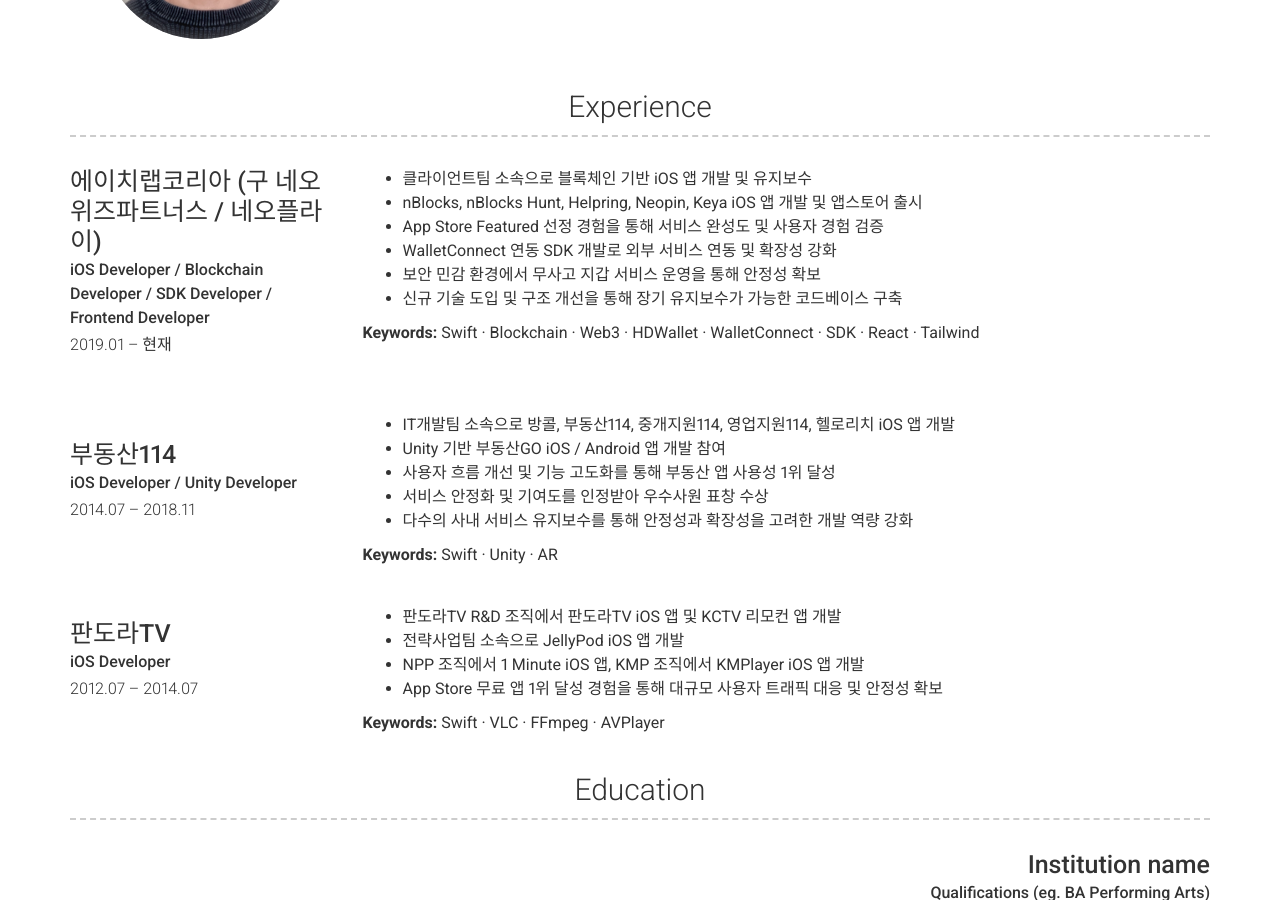
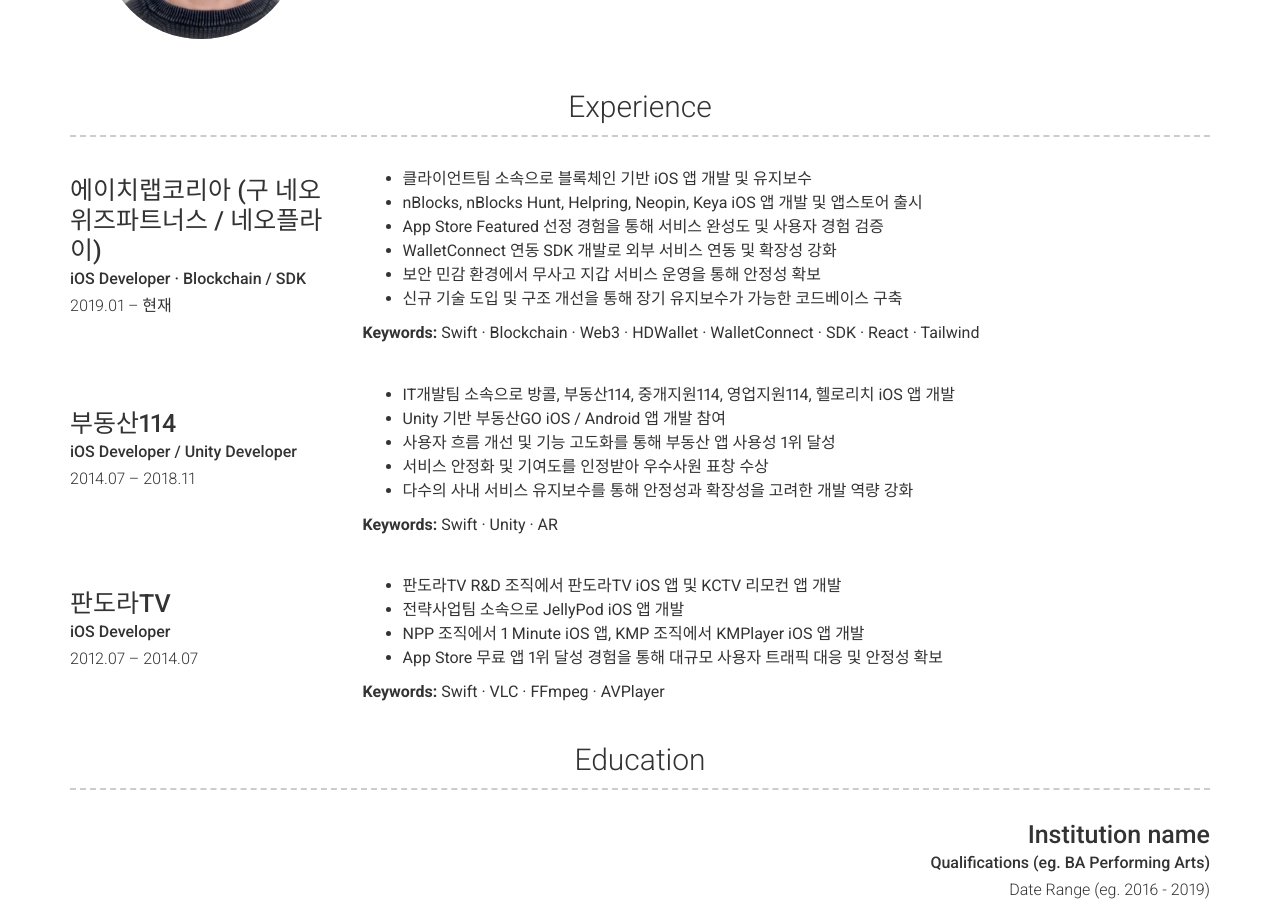
Before and after one commit to toypresent81/toypresent81.github.io, a Jekyll site: the page built from index.md, in a window 1280 px wide and 900 px high, scrolled down 463 px. Built offline with Jekyll 4.4.1, drawn with Linux system fonts in a browser that asks for light colours; nearby versions of some CDN libraries.

Commit message:
Update _config.yml

```diff
--- a/_config.yml
+++ b/_config.yml
@@ -51,7 +51,7 @@ content:
     content:
       - layout: left
         title: 에이치랩코리아 (구 네오위즈파트너스 / 네오플라이)
-        sub_title: iOS Developer / Blockchain Developer / SDK Developer / Frontend Developer
+        sub_title: iOS Developer · Blockchain / SDK
         caption: 2019.01 – 현재
         description: |
           - 클라이언트팀 소속으로 블록체인 기반 iOS 앱 개발 및 유지보수
```
